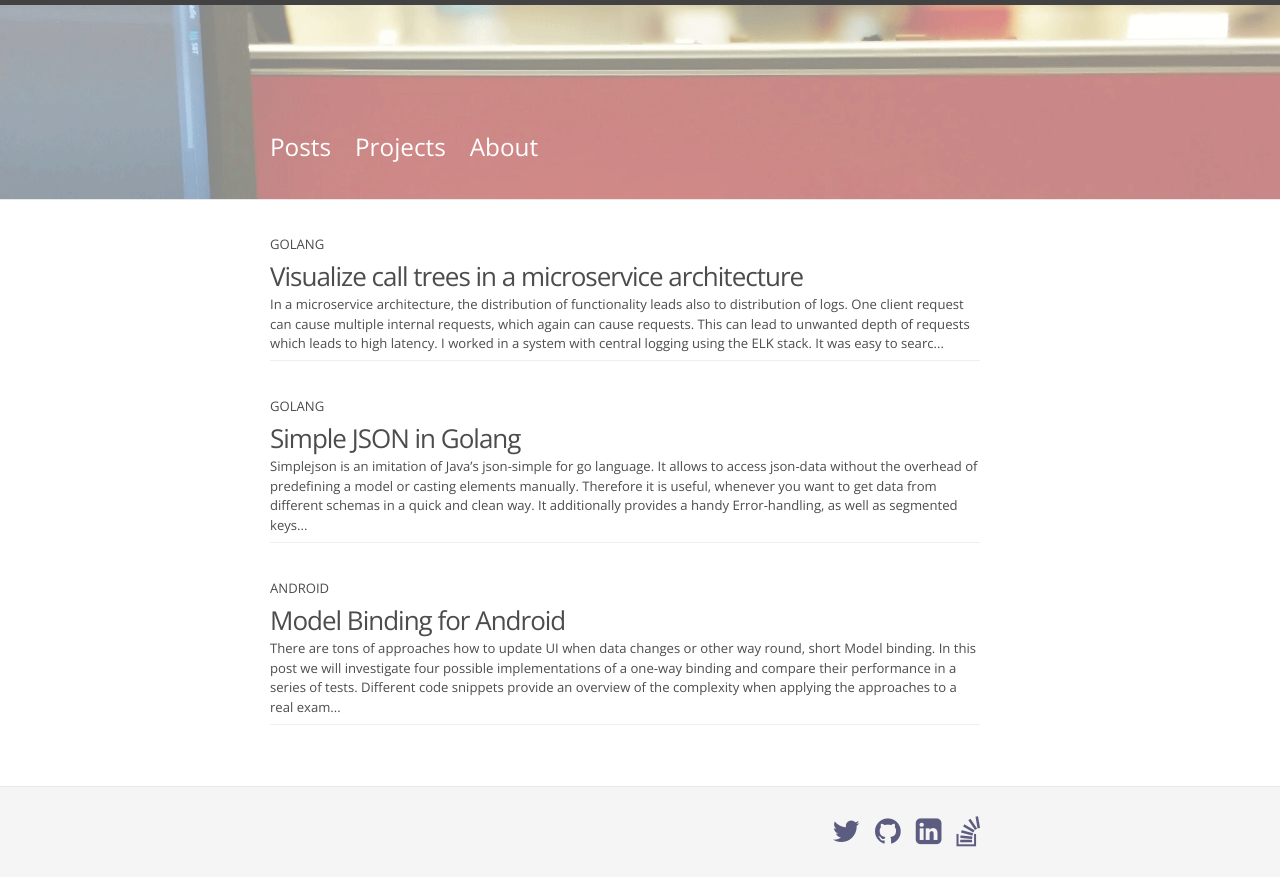
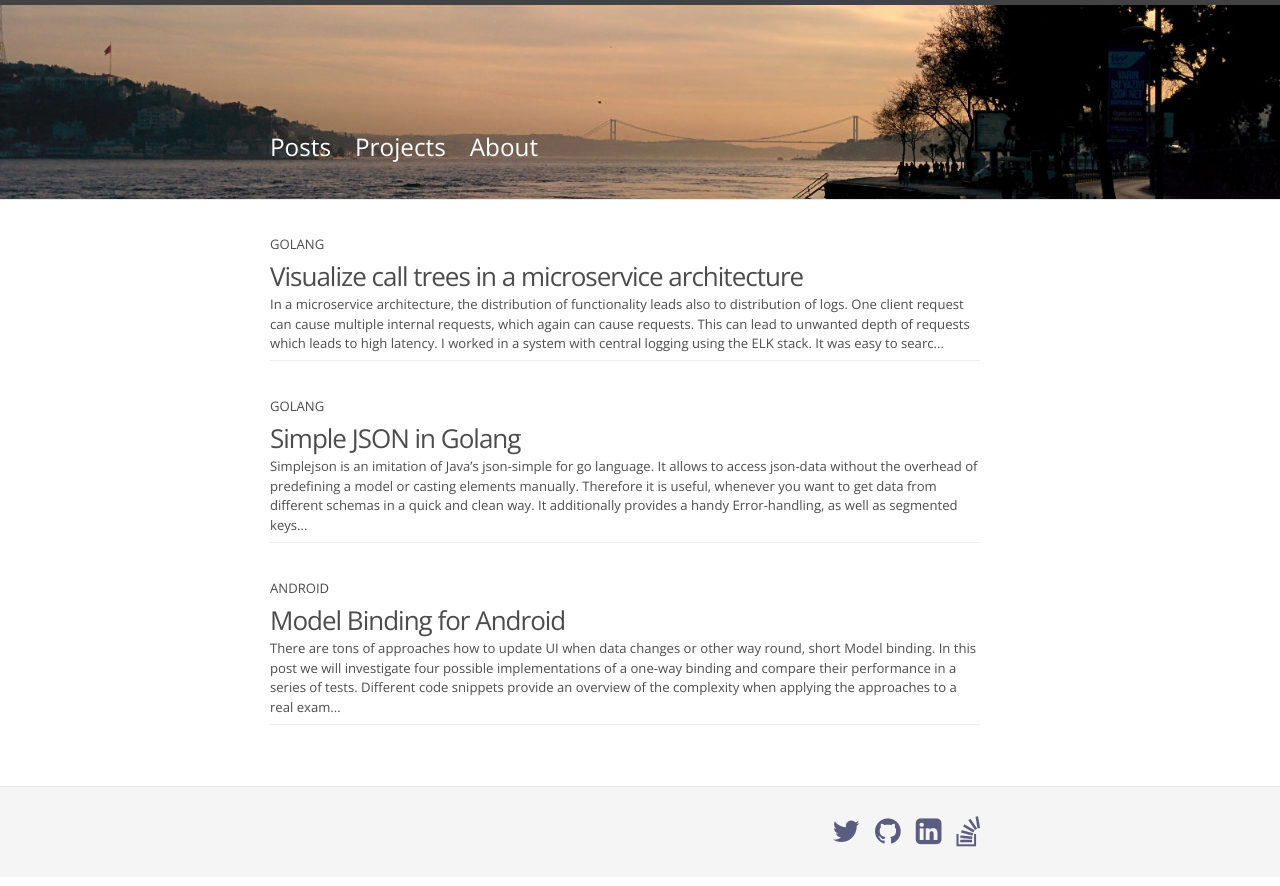
Before and after one commit to chrisport/chrisport.github.io, a Jekyll site: the page built from index.html, in a window 1280 px wide. Shown: the top 886 px of the page. Built offline with Jekyll 4.4.1, drawn with Linux system fonts in a browser that asks for light colours; nearby versions of some CDN libraries; comment, search, counter and statistics services are not loaded.

Commit message:
change background image

```diff
--- a/_sass/_layout.scss
+++ b/_sass/_layout.scss
@@ -5,7 +5,7 @@
   border-top: 5px solid $grey-color-dark;
   border-bottom: 1px solid $grey-color-light;
   min-height: 200px;
-  background: url("/images/bg_white.jpg") no-repeat center;
+  background: url("/images/bg_neu.jpg") no-repeat center;
   background-size: 100% auto;
   color: $grey-color-dark;
   // Positioning context for the mobile navigation icon
```
Also changed, not shown: images/bg_neu.jpg (added).
